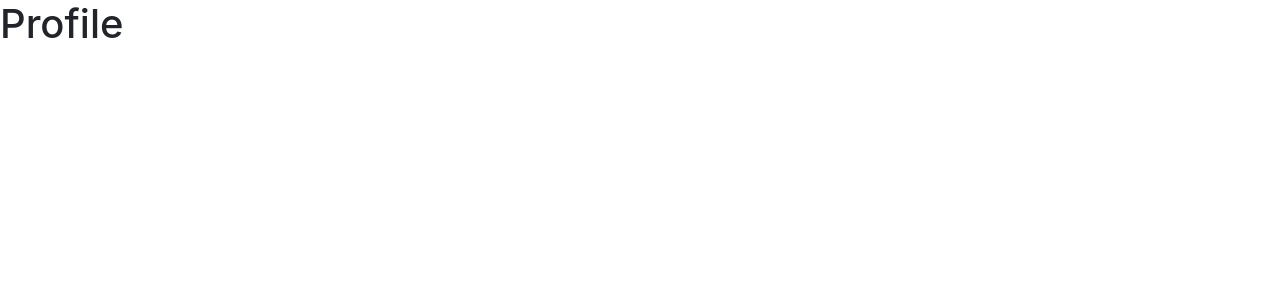
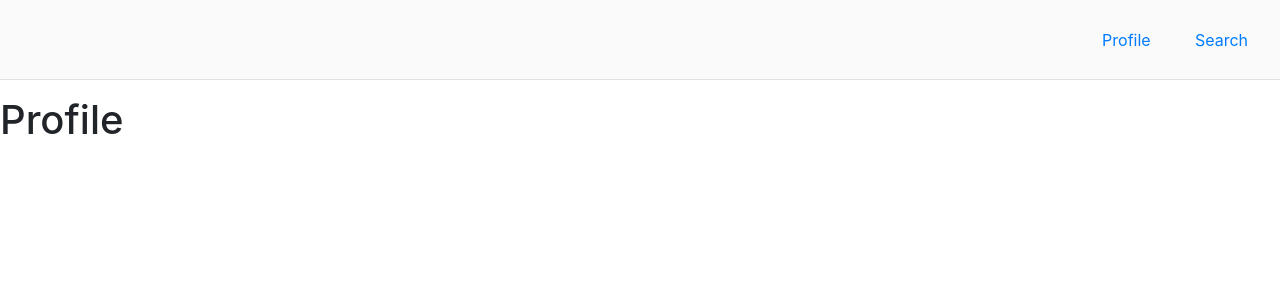
Before and after one commit to Build-Week-Med-Cabinet-6/front-end, a React (Create React App) app: page /profile in a window 1280 px wide. Shown: the top 300 px of the page. Built offline with nearby package versions, Linux system fonts and the light colour scheme.

Commit message:
(Header) add nav link to '/search' route

```diff
--- a/src/components/App.jsx
+++ b/src/components/App.jsx
@@ -97,6 +97,7 @@ function App() {
     <div className="App">
       <Switch>
         <Route path="/profile">
+          <Header />
           <Profile />
         </Route>
         <Route path="/search-query">
--- a/src/components/Header.jsx
+++ b/src/components/Header.jsx
@@ -16,7 +16,10 @@ function Header() {
         padding: "0 2rem",
       }}
     >
-      <Link to="/profile">Profile</Link>
+      <nav style={{ width: "12%", display: "flex", justifyContent: "space-between" }}>
+        <Link to="/profile">Profile</Link>
+        <Link to="/search">Search</Link>
+      </nav>
     </div>
   );
 }
```
